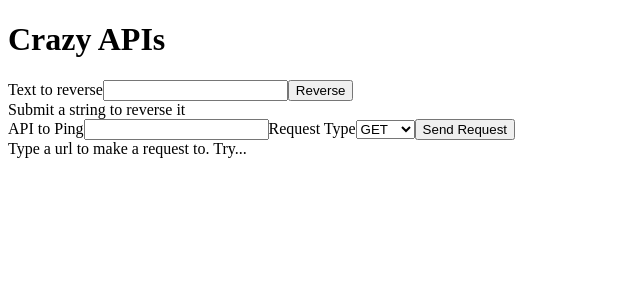
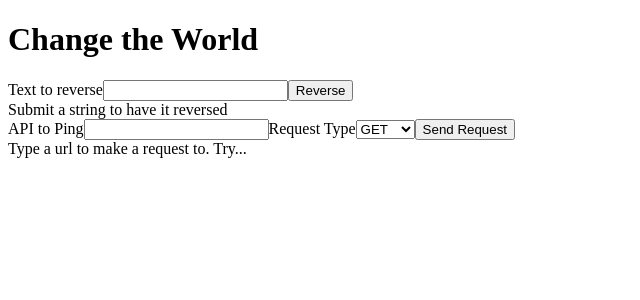
Before and after one commit to jdalton308/medibot-test, a React app: page / in a window 1280 px wide. Shown: the top 300 px of the page, without its empty margins (0-640 px from the left). Built offline with nearby package versions, Linux system fonts and the light colour scheme; the HTML template or start-up script is replaced by a standard one.

Commit message:
Moved forms to own components

```diff
--- a/src/components/App.js
+++ b/src/components/App.js
@@ -1,174 +1,24 @@
 
-import React, { Component } from 'react';
+import React from 'react';
+import ReverseForm from './ReverseForm';
+import ProxyForm from './ProxyForm';
 
 
 
-export default class App extends Component {
+const App = (props) => {
+  return (
+    <div>
 
-  constructor(props) {
-    super(props);
+      <h1>Change the World</h1>
 
-    this.state = {
-      reverseInput: '',
-      reverseResponse: null,
+      <ReverseForm />
 
-      proxyInput: '',
-      proxyRequestType: 'get',
-      proxyError: null,
-      proxyResponse: null
-    };
+      <ProxyForm />
 
-    this.onInputChange = this.onInputChange.bind(this);
-    this.onReverseSubmit = this.onReverseSubmit.bind(this);
-    this.onProxySubmit = this.onProxySubmit.bind(this);
-  }
+    </div>
+  )
+};
 
-//------
 
-  onInputChange(e) {
-    this.setState({[e.target.name]: e.target.value});
-  }
 
-//------
-
-  onReverseSubmit(e) {
-    e.preventDefault();
-
-    fetch('/api/reverse', {
-      method: 'POST',
-      body: this.state.reverseInput,
-      headers: {
-        'Content-Type': 'text/plain',
-      },
-    })
-      .then((res) => res.text())
-      .catch(error => console.error('Error:', error))
-      .then((res) => {
-        this.setState({reverseResponse: res});
-      });
-  }
-
-//------
-
-  onProxySubmit(e) {
-    e.preventDefault();
-
-    const {
-      proxyInput,
-      proxyRequestType
-    } = this.state;
-
-    fetch('/api/proxy', {
-      method: 'POST',
-      body: JSON.stringify({
-        url: proxyInput,
-        method: proxyRequestType
-      }),
-      headers: {
-        'Content-Type': 'application/json',
-      },
-    })
-      .then((res) => res.text())
-      .catch(error => {
-        this.setState({proxyError: error});
-      })
-      .then((res) => {
-        this.setState({proxyResponse: res});
-      });
-  }
-
-//------
-
-  render() {
-    const {
-      reverseInput,
-      reverseResponse,
-      proxyInput,
-      proxyRequestType,
-      proxyResponse,
-    } = this.state;
-
-    return (
-      <div>
-        <h1>Crazy APIs</h1>
-
-{/* Reverse Form */}
-        <form
-          onSubmit={this.onReverseSubmit}
-          className="form-reverse"
-        >
-          <label htmlFor="reverseInput">
-            <span className="label-real">
-              Text to reverse
-            </span>
-            <input
-              type="text"
-              id="reverseInput"
-              name="reverseInput"
-              onChange={this.onInputChange}
-              value={reverseInput}
-            />
-          </label>
-
-          <button type="submit">
-            Reverse
-          </button>
-        </form>
-
-        <div className="reverse-response">
-          { reverseResponse ?
-              reverseResponse
-              :
-              <span className="no-resposne-yet">Submit a string to reverse it</span>
-          }
-        </div>
-
-{/* Proxy Form */}
-        <form
-          onSubmit={this.onProxySubmit}
-          className="form-proxy"
-        >
-          <label htmlFor="proxyInput">
-            <span className="label-real">
-              API to Ping
-            </span>
-            <input
-              type="text"
-              id="proxyInput"
-              name="proxyInput"
-              onChange={this.onInputChange}
-              value={proxyInput}
-            />
-          </label>
-          <label htmlFor="proxyRequestType">
-            <span className="label-real">
-              Request Type
-            </span>
-            <select
-              id="proxyRequestType"
-              name="proxyRequestType"
-              onChange={this.onInputChange}
-              value={proxyRequestType}
-            >
-              <option value="get">GET</option>
-              <option value="post">POST</option>
-            </select>
-          </label>
-
-          <button type="submit">
-            Send Request
-          </button>
-        </form>
-
-        <div className="proxy-response">
-          { proxyResponse ?
-              proxyResponse
-              :
-              <span className="no-resposne-yet">Type a url to make a request to. Try...</span>
-          }
-        </div>
-
-      </div>
-    )
-  }
-}
+export default App;
--- /dev/null
+++ b/src/components/ProxyForm.js
@@ -0,0 +1,132 @@
+
+import React, { Component } from 'react';
+
+
+
+export default class ProxyForm extends Component {
+
+  constructor(props) {
+    super(props);
+
+    this.state = {
+      proxyInput: '',
+      proxyRequestType: 'get',
+      proxyError: null,
+      proxyResponse: null
+    };
+
+    this.onInputChange = this.onInputChange.bind(this);
+    this.onProxySubmit = this.onProxySubmit.bind(this);
+  }
+
+//------
+
+  onInputChange(e) {
+    this.setState({[e.target.name]: e.target.value});
+  }
+
+//------
+
+  onReverseSubmit(e) {
+    e.preventDefault();
+
+    fetch('/api/reverse', {
+      method: 'POST',
+      body: this.state.reverseInput,
+      headers: {
+        'Content-Type': 'text/plain',
+      },
+    })
+      .then((res) => res.text())
+      .catch(error => console.error('Error:', error))
+      .then((res) => {
+        this.setState({reverseResponse: res});
+      });
+  }
+
+//------
+
+  onProxySubmit(e) {
+    e.preventDefault();
+
+    const {
+      proxyInput,
+      proxyRequestType
+    } = this.state;
+
+    fetch('/api/proxy', {
+      method: 'POST',
+      body: JSON.stringify({
+        url: proxyInput,
+        method: proxyRequestType
+      }),
+      headers: {
+        'Content-Type': 'application/json',
+      },
+    })
+      .then((res) => res.text())
+      .catch(error => {
+        this.setState({proxyError: error});
+      })
+      .then((res) => {
+        this.setState({proxyResponse: res});
+      });
+  }
+
+//------
+
+  render() {
+    const {
+      proxyInput,
+      proxyRequestType,
+      proxyResponse,
+    } = this.state;
+
+    return (
+      <form
+        onSubmit={this.onProxySubmit}
+        className="form-proxy"
+      >
+        <label htmlFor="proxyInput">
+          <span className="label-real">
+            API to Ping
+          </span>
+          <input
+            type="text"
+            id="proxyInput"
+            name="proxyInput"
+            onChange={this.onInputChange}
+            value={proxyInput}
+          />
+        </label>
+        <label htmlFor="proxyRequestType">
+          <span className="label-real">
+            Request Type
+          </span>
+          <select
+            id="proxyRequestType"
+            name="proxyRequestType"
+            onChange={this.onInputChange}
+            value={proxyRequestType}
+          >
+            <option value="get">GET</option>
+            <option value="post">POST</option>
+          </select>
+        </label>
+
+        <button type="submit">
+          Send Request
+        </button>
+
+
+        <div className="proxy-response">
+          { proxyResponse ?
+              proxyResponse
+              :
+              <span className="no-resposne-yet">Type a url to make a request to. Try...</span>
+          }
+        </div>
+      </form>
+    )
+  }
+}
--- /dev/null
+++ b/src/components/ReverseForm.js
@@ -0,0 +1,86 @@
+
+import React, { Component } from 'react';
+
+
+
+export default class ReverseForm extends Component {
+
+  constructor(props) {
+    super(props);
+
+    this.state = {
+      reverseInput: '',
+      reverseResponse: null
+    };
+
+    this.onInputChange = this.onInputChange.bind(this);
+    this.onReverseSubmit = this.onReverseSubmit.bind(this);
+  }
+
+//------
+
+  onInputChange(e) {
+    this.setState({[e.target.name]: e.target.value});
+  }
+
+//------
+
+  onReverseSubmit(e) {
+    e.preventDefault();
+
+    fetch('/api/reverse', {
+      method: 'POST',
+      body: this.state.reverseInput,
+      headers: {
+        'Content-Type': 'text/plain',
+      },
+    })
+      .then((res) => res.text())
+      .catch(error => console.error('Error:', error))
+      .then((res) => {
+        this.setState({reverseResponse: res});
+      });
+  }
+
+//------
+
+  render() {
+    const {
+      reverseInput,
+      reverseResponse,
+    } = this.state;
+
+    return (
+      <form
+        onSubmit={this.onReverseSubmit}
+        className="form-reverse"
+      >
+        <label htmlFor="reverseInput">
+          <span className="label-real">
+            Text to reverse
+          </span>
+          <input
+            type="text"
+            id="reverseInput"
+            name="reverseInput"
+            onChange={this.onInputChange}
+            value={reverseInput}
+          />
+        </label>
+
+        <button type="submit">
+          Reverse
+        </button>
+
+        <div className="reverse-response">
+          { reverseResponse ?
+              reverseResponse
+              :
+              <span className="no-resposne-yet">Submit a string to have it reversed</span>
+          }
+        </div>
+      </form>
+
+    )
+  }
+}
```
